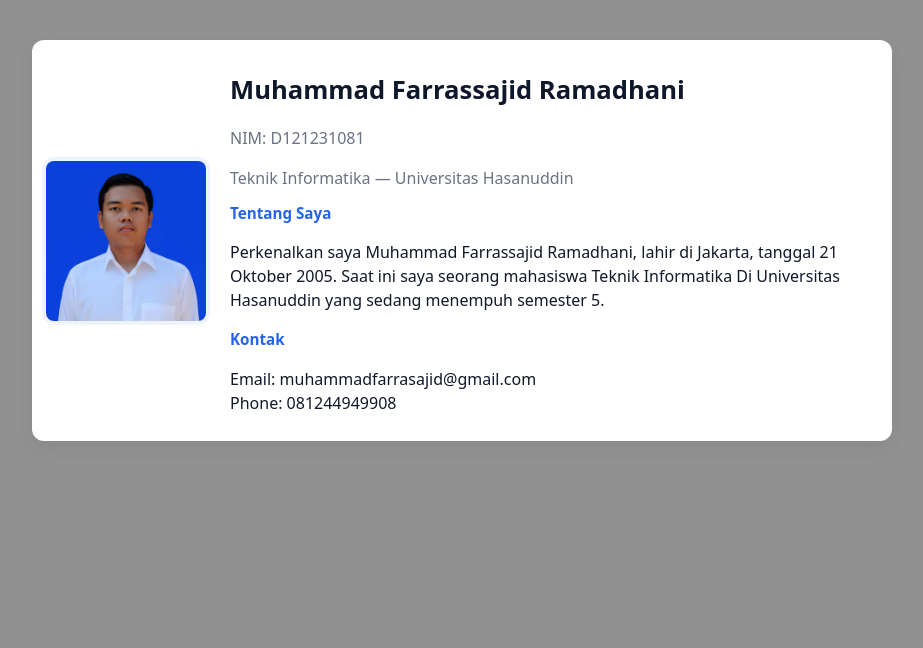
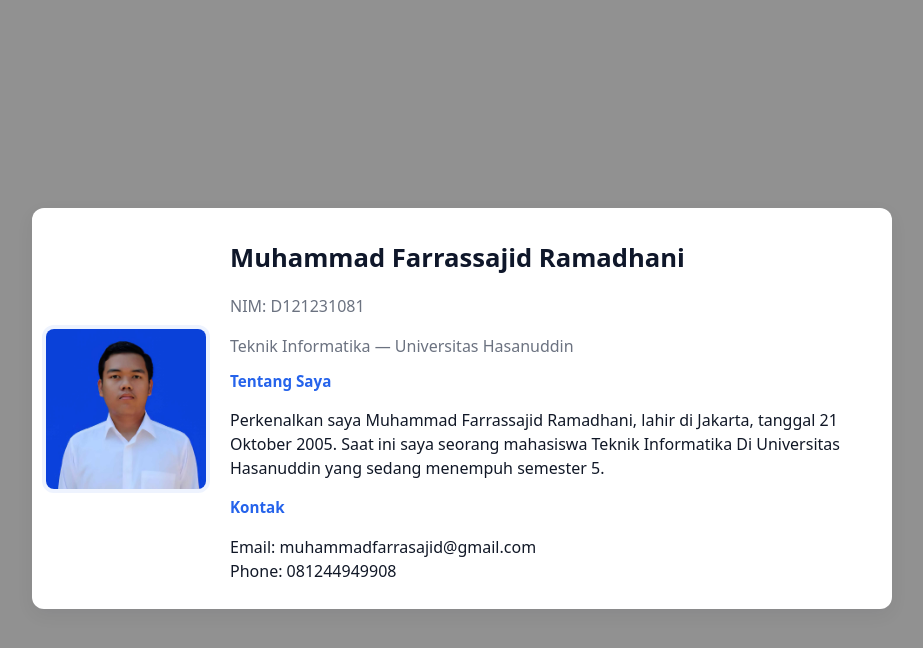
Before and after one commit to muhammadfarrasajid/D121231081_Pemrograman-Web, a plain HTML site: page index.html in a window 1280 px wide. Shown: the whole page, without its empty margins (178-1101 px from the left). Drawn offline with Linux system fonts and the light colour scheme.

Commit message:
update style.css

```diff
--- a/style.css
+++ b/style.css
@@ -6,6 +6,7 @@ body{
   padding: 32px 16px;
   display: flex;
   justify-content: center;
+  padding-top: 25vh;
 }
 
 .container{
```
